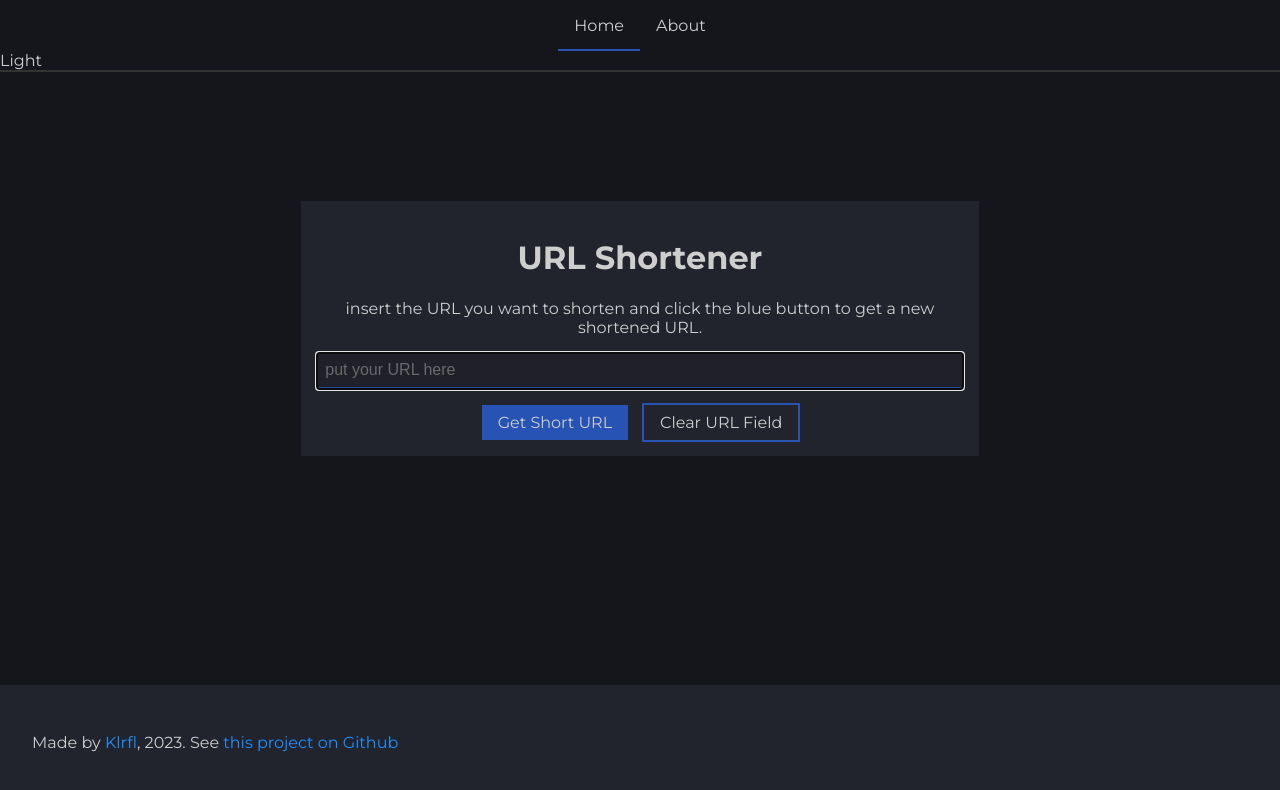
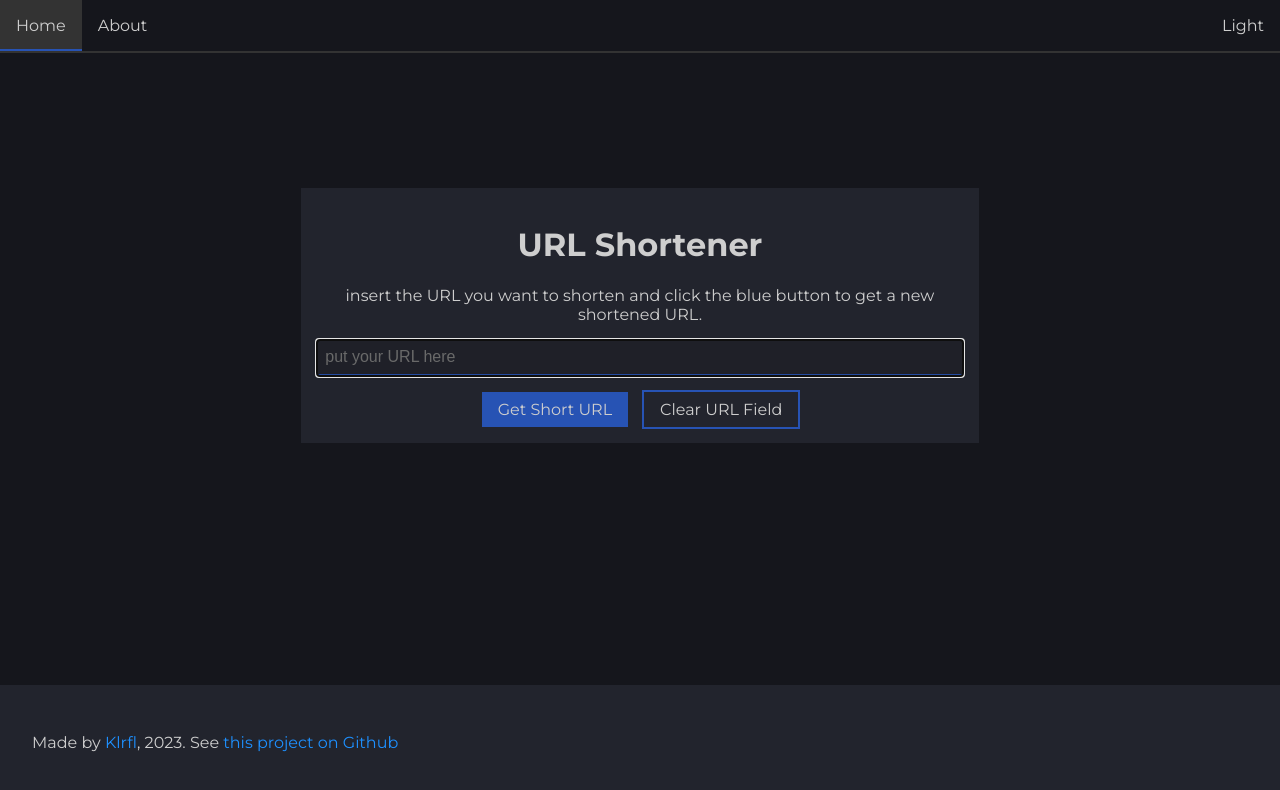
Before and after one commit to Klrfl/url-shortener, a Vue app: page / in a window 1280 px wide. Shown: the top 790 px of the page. Built offline with nearby package versions, Linux system fonts and the light colour scheme.

Commit message:
added theme toggler, navbar style changes

```diff
--- a/src/components/TheNavbar.vue
+++ b/src/components/TheNavbar.vue
@@ -5,7 +5,7 @@
       <li><router-link :to="{ name: 'About' }">About</router-link></li>
     </ul>
 
-    <button class="dark-mode-toggle" @click="setTheme">Light</button>
+    <button class="btn theme-toggle" @click="setTheme">Light</button>
   </nav>
 </template>
 
@@ -29,6 +29,8 @@ function setTheme() {
 <style>
 nav {
   outline: 2px solid var(--nav-outline);
+  display: flex;
+  justify-content: space-between;
 }
 
 .nav-links {
@@ -43,7 +45,6 @@ nav {
   color: var(--nav-color);
   text-decoration: none;
   display: block;
-  text-decoration: none;
   padding: 1rem;
   position: relative;
 }
@@ -53,8 +54,7 @@ nav {
   background: var(--accent);
 
   position: absolute;
-  bottom: 0;
-  left: 0;
+  inset: auto 0 0 0;
   height: 0.125rem;
   width: 100%;
 }
```
